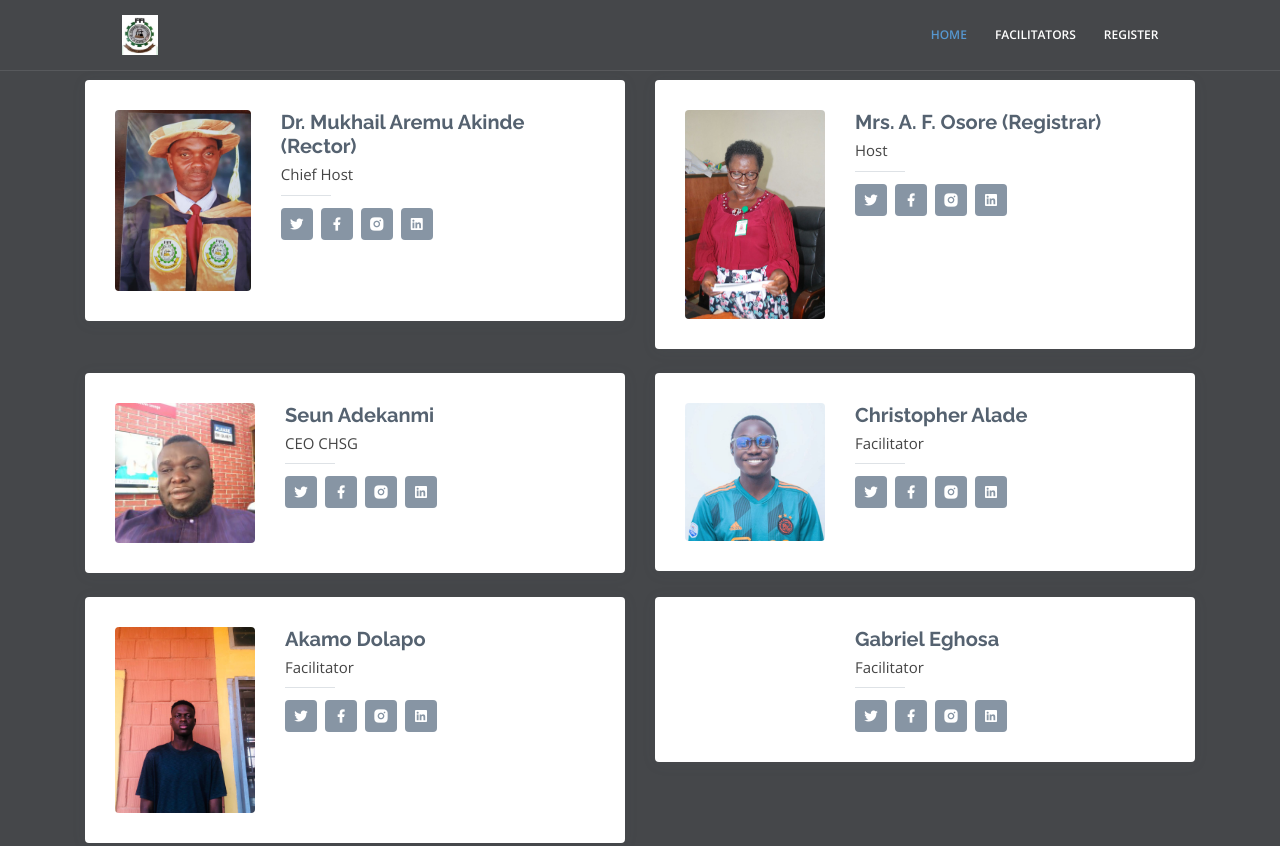
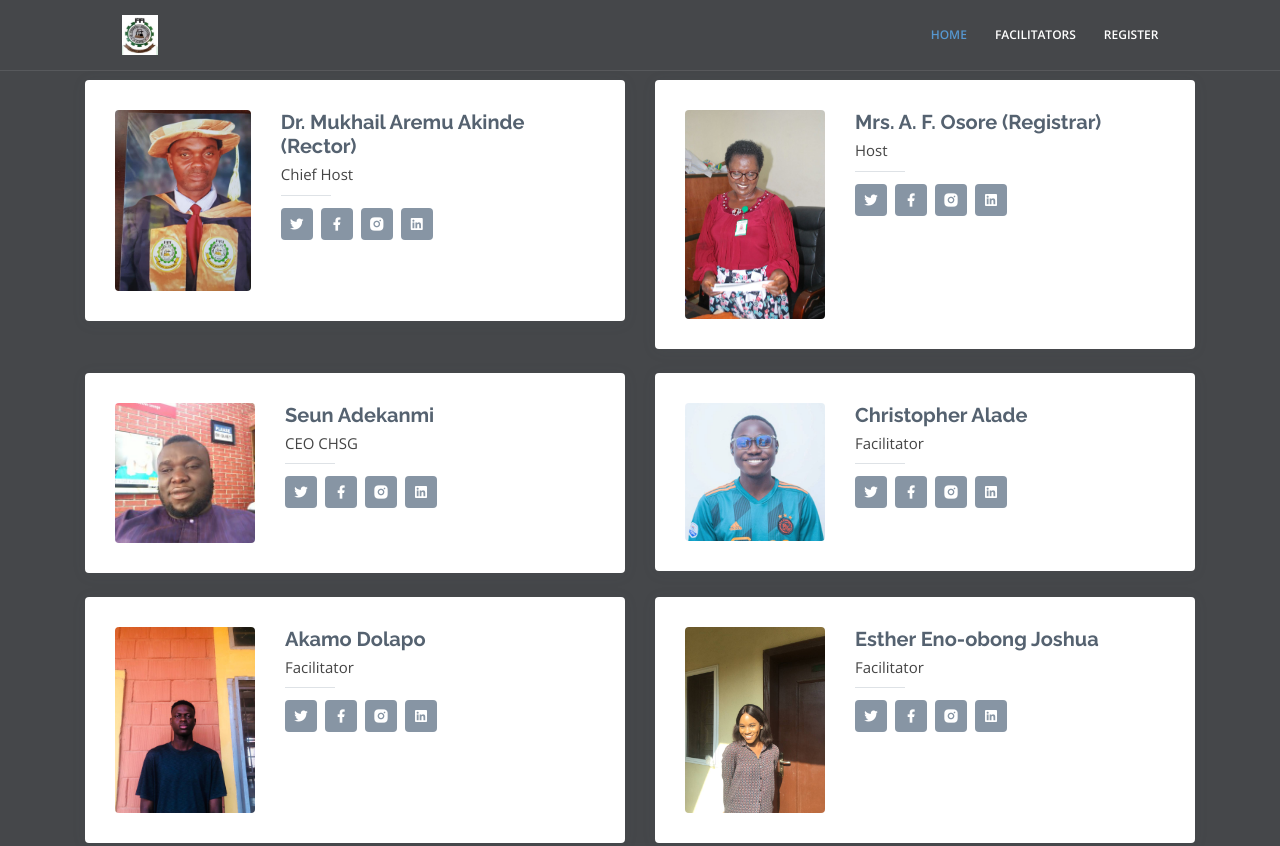
Before and after one commit to CHSGI/FPIVDB, a plain HTML site: page facilitator.html in a window 1280 px wide. Shown: the top 846 px of the page. Drawn offline with nearby package versions, Linux system fonts and the light colour scheme.

Commit message:
Update facilitator.html

```diff
--- a/facilitator.html
+++ b/facilitator.html
@@ -164,6 +164,23 @@
             </div>
           </div>
 
+            <div class="col-lg-6 mt-4">
+            <div class="member d-flex align-items-start">
+              <div class="pic"><img src="WhatsApp Image 2023-02-10 at 5.39.47 PM.jpeg" class="img-fluid" alt=""></div>
+              <div class="member-info">
+                <h4>Esther Eno-obong Joshua</h4>
+                <span>Facilitator</span>
+
+                <div class="social">
+                  <a href=""><i class="ri-twitter-fill"></i></a>
+                  <a href=""><i class="ri-facebook-fill"></i></a>
+                  <a href=""><i class="ri-instagram-fill"></i></a>
+                  <a href=""> <i class="ri-linkedin-box-fill"></i> </a>
+                </div>
+              </div>
+            </div>
+          </div>
+
           <div class="col-lg-6 mt-4">
             <div class="member d-flex align-items-start">
               <div class="pic"><img src="" class="img-fluid" alt=""></div>
```
